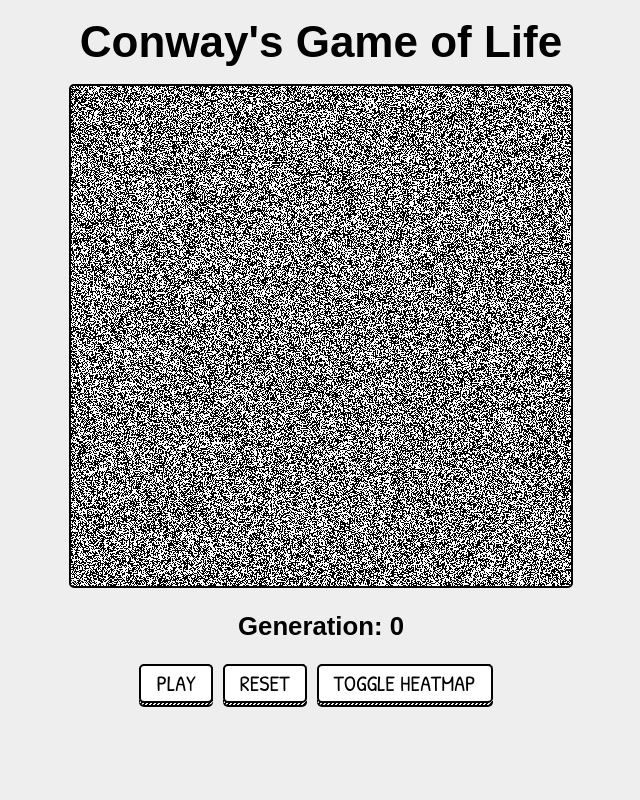
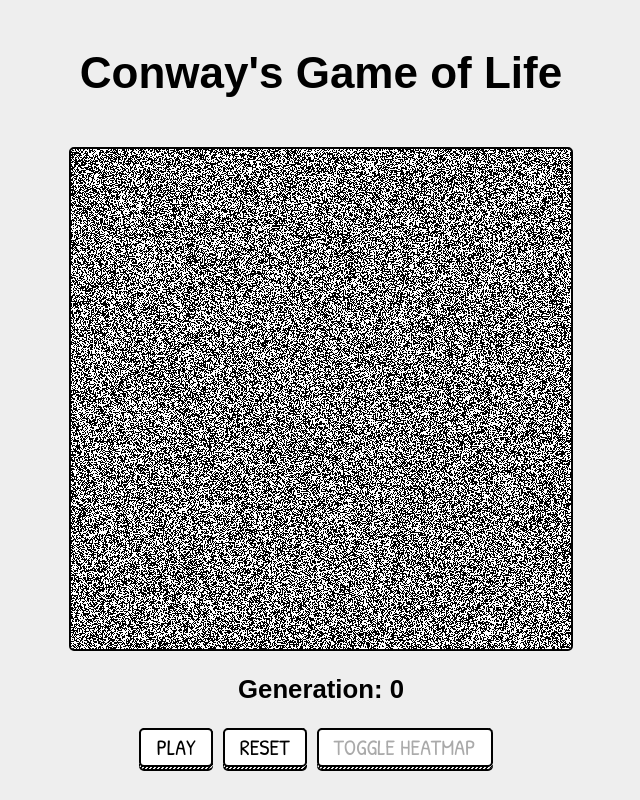
Before and after one commit to j0nathanB/life, a React (Create React App) app: page / in a window 1280 px wide. Shown: the whole page, without its empty margins (319-959 px from the left). Built offline with nearby package versions, Linux system fonts and the light colour scheme; the HTML template or start-up script is replaced by a standard one; a web font is replaced by a local one.

Commit message:
Update reset, heatmap buttons; minor styling

```diff
--- a/src/App.css
+++ b/src/App.css
@@ -2,12 +2,21 @@
 
 .App {
   text-align: center;
-  height: 80vh
+  height: 85vh
 }
 
 body {
   background: #EEE;
   font: normal 22px/25px "Londrina Solid", sans-serif;
+  position: absolute;
+  top: 50%;
+  left: 50%;
+  transform: translate(-50%, -50%);
+}
+
+h1 {
+  margin-top: 0px;
+  padding-bottom: 0.75em;
 }
 
 #gridCanvas {
@@ -45,6 +54,11 @@ button:active {
   box-shadow: 0 1px 0 #000;
 }
 
+button:disabled {
+  color: #aaa;
+  pointer-events: none;
+}
+
 button {
   position: relative;
   float: left;
--- a/src/components/gridCanvas.js
+++ b/src/components/gridCanvas.js
@@ -37,11 +37,12 @@ class GridCanvas extends Component {
   }
 
   startOver() {
-    this.stopRequested = false;
     this.grid = new Grid(this.props.width, this.props.height);
     this.grid.buildGrid();
-    this.buttonText = "Pause"
+    this.setState({ generation: this.grid.getGen() }, function(){
+      console.log(this.state.generation)
       requestAnimationFrame(this.update);
+    });
   }
 
   clear() {
@@ -103,10 +104,9 @@ class GridCanvas extends Component {
 
   update() {
     this.drawGrid();
+    if (!this.stopRequested) {
       this.grid.nextGen();
       this.setState({ generation: this.grid.getGen() })
-
-    if (!this.stopRequested) {
       requestAnimationFrame(this.update);
     }
   }
@@ -129,22 +129,22 @@ class GridCanvas extends Component {
     this.stopRequested = true;
   }
 
-  // clearButtonHandler(e) {
-  //   e.preventDefault();
-  //   this.clear()
-  // }
-
   resetButtonHandler(e) {
     e.preventDefault();
+    this.stopRequested = true;
     this.startOver();
+    this.buttonText = "Play"
   }
 
   heatmapButtonHandler(e) {
     e.preventDefault();
+    // do nothing if starting from scratch
+    if (this.state.generation !== 0) {
       this.heatmap = !this.heatmap;
       // toggle heatmap when paused
       if (this.stopRequested) {
         this.drawGrid();
+      }
     }
   }
 
@@ -168,10 +168,8 @@ class GridCanvas extends Component {
         </div>
         <div id="buttonContainer">
           <button onClick={this.playbackButtonHandler}><span>{ this.buttonText }</span></button>
-          {/* <button onClick={this.stopButtonHandler}><span>Stop</span></button> */}
-          {/* <button onClick={this.clearButtonHandler}><span>Clear</span></button> */}
           <button onClick={this.resetButtonHandler }><span>Reset</span></button>
-          <button onClick={this.heatmapButtonHandler}><span>Toggle Heatmap</span></button>
+          <button disabled={this.state.generation === 0} onClick={this.heatmapButtonHandler}><span>Toggle Heatmap</span></button>
         </div>
 
 
```
Also changed, not shown: 1 other file (tests, documents, lock files or other folders). Lines whose indentation alone changed are shown as unchanged.
